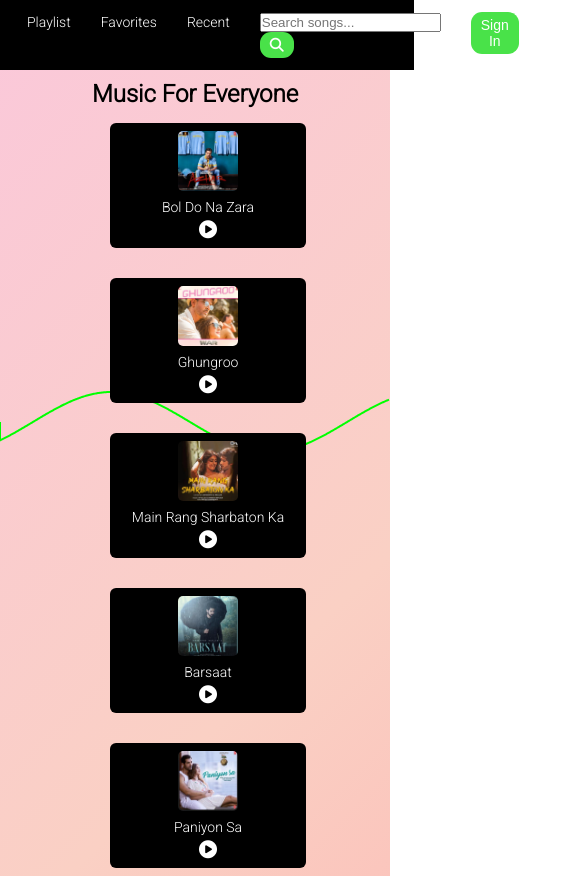
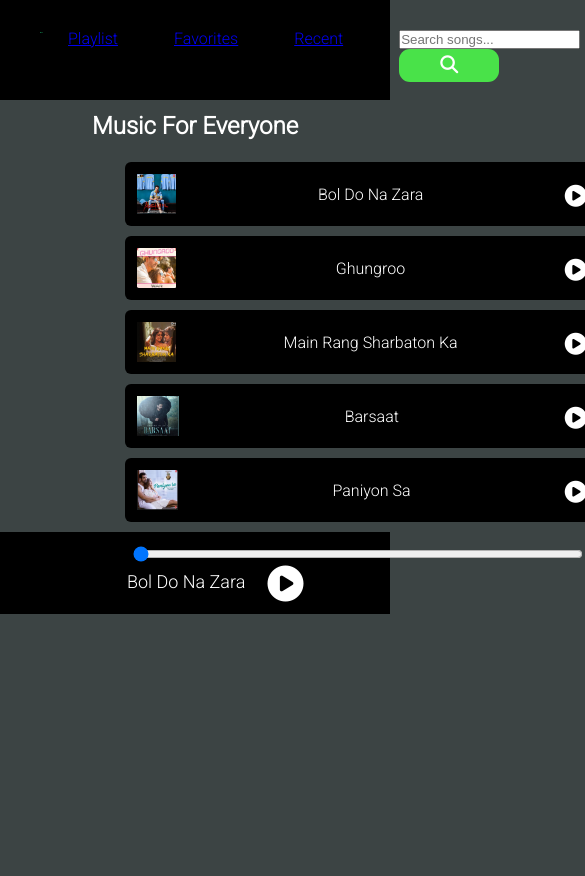
Before and after one commit to dhruvrajsinh8/dp, a plain HTML site: page index.html in a window 390 px wide. Shown: the top 876 px of the page, 585 px wide, since content can reach past the window. Drawn offline with Linux system fonts and the light colour scheme.

```diff
--- a/style.css
+++ b/style.css
@@ -1,138 +1,102 @@
-/* General Styling */
-* {
-  margin: 0;
-  padding: 0;
+*{
+  margin:0%;
+  padding:0%;
 }
-body {
-  font-family: 'Roboto', sans-serif;
-  background: linear-gradient(-45deg, #ff9a9e, #fad0c4, #fbc2eb, #a6c1ee);
-  background-size: 400% 400%;
-  animation: gradientAnimation 15s ease infinite;
-  height: 100vh;
-  overflow: hidden;
+body{
+  background-color: rgb(60,68,68);
+  font-family: 'Roboto',sans-serif;
 }
-
-@keyframes gradientAnimation {
-  0% { background-position: 0% 50%; }
-  50% { background-position: 100% 50%; }
-  100% { background-position: 0% 50%; }
-}
-
-/* Navigation Styling */
-nav {
+nav{
   display: flex;
   justify-content: space-between;
   background-color: black;
+  color:white;
+  padding: 18px;
+}
+nav img{
+  width:14%;
+  margin-left:22px;
+}
+nav ul{
+  display: flex;
+  list-style: none;
+  margin-right:33px;
+  margin-top:5px;
+}
+ul li{
+  margin-inline: 28px;
+  margin-top: 6px;
+}
+ul button{
+  width: 100px;
+  height: 33px;
+  background-color: rgb(73,226,73);
+  color: white;
+  font-size: 18px;
+  border-radius: 11px;
+  border: none;
+}
+.container .text{
+  text-align: center;
+  color: white;
+  padding: 12px;
+}
+.items{
+  width: 450px;
+  height: 40px;
   padding: 12px;
   color: white;
-  position: fixed;
-  top: 0;
-  width: 100%;
-  z-index: 100;
+  background-color: black;
+  display: flex;
+  justify-content:space-between;
+  margin-top: 10px;
+  border-radius: 6px;
+  margin-left: 32%;
 }
-nav img {
-  width: 10%;
-}
-nav ul {
-  display: flex;
-  list-style: none;
-}
-ul li {
-  margin-inline: 15px;
-}
-ul li a {
-  text-decoration: none;
-  color: white;
-  font-size: 14px;
-}
-ul button {
-  background-color: rgb(73,226,73);
-  color: white;
-  font-size: 14px;
-  border-radius: 11px;
-  border: none;
-  padding: 5px 10px;
-}
-
-/* Music Cards */
-.container {
-  padding-top: 80px; /* To avoid overlap with navbar */
-  display: flex;
-  flex-wrap: wrap;
-  justify-content: center;
-}
-.card {
-  margin: 10px;
-  width: 180px;  /* Adjusted width for compact size */
-}
-.items {
-  display: flex;
-  flex-direction: column;
-  align-items: center;
-  background-color: black;
-  color: white;
-  padding: 8px;
-  border-radius: 6px;
-  margin: 5px;
-  transition: all 0.3s;
-  width: 100%;
-}
-.items:hover {
+.items:hover{
   background-color: rgb(112, 112, 112);
   cursor: pointer;
 }
-.items img {
-  width: 60px;  /* Smaller image */
-  height: 60px;  /* Keep the aspect ratio consistent */
+.card.items img{
+  width: 11px;
   border-radius: 5px;
-  margin-bottom: 8px;
 }
-.items p {
-  font-size: 14px;  /* Smaller text */
-  margin-bottom: 6px;
+.items p{
+  margin-top: 11px;
 }
-.items i {
-  font-size: 18px;  /* Smaller icon */
+.items span{
+  margin-top: 11px;
 }
-
-/* SeekBar and Play Controls */
-.seekBar {
+.items span i{
+  font-size: 22px;
+}
+.seekBar{
   background-color: black;
   color: white;
-  padding: 10px;
+  margin-top: 10px;
+  padding: 12px;
+}
+.seekBar input{
+  width: 450px;
   text-align: center;
+  margin-left: 33%;
+  margin-top: 2px;
 }
-.seekBar input {
-  width: 80%;
-  margin-top: 10px;
-}
-.content {
+.content{
   display: flex;
   justify-content: center;
-  align-items: center;
-  margin-top: 10px;
 }
-.content p {
-  font-size: 14px;  /* Smaller text */
-  margin-inline: 20px;
+.content p{
+  margin-inline: 22px;
+  margin-top: 5px;
+  font-size: 18px;
 }
-.content i {
-  font-size: 28px;  /* Smaller play button */
-  cursor: pointer;
+.content i{
+  font-size: 36px;
 }
-.content img {
-  width: 25px;
-  height: 25px;
+.content img{
+  width: 5%;
+  height: 7%;
   opacity: 0;
   transition: 1s ease;
 }
-
-/* Music Visualizer */
-canvas#visualizer {
-  position: absolute;
-  top: 0;
-  left: 0;
-  width: 100%;
-  height: 100%;
-  z-index: -1;
-}
```
